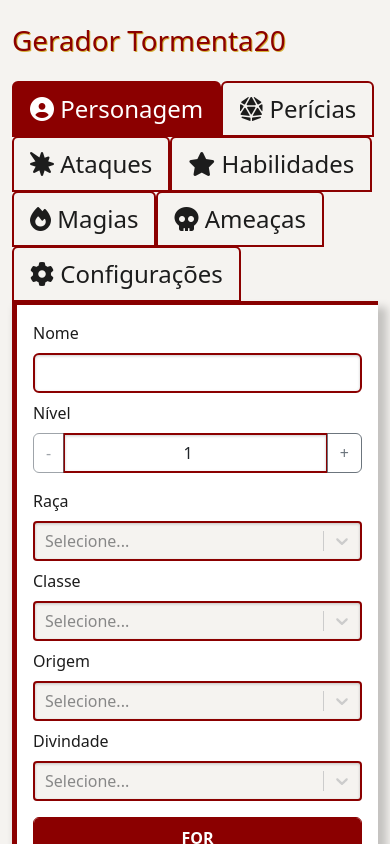
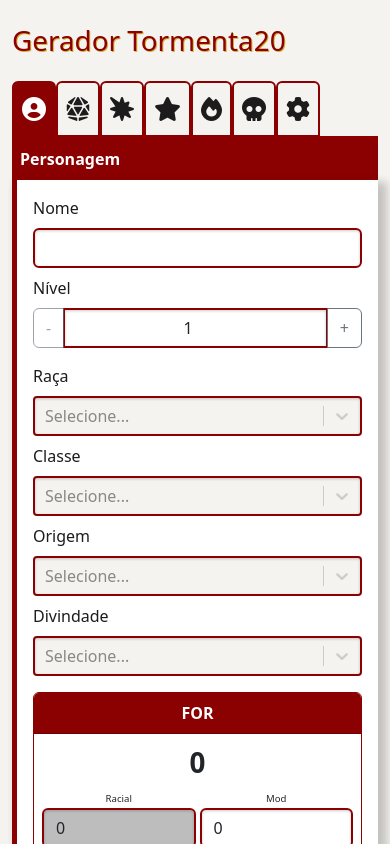
Before and after one commit to Jefersonblc/CharMakerT20, a React (Vite) app: page / in a window 390 px wide. Shown: the top 844 px of the page. Built offline with nearby package versions, Linux system fonts and the light colour scheme.

Commit message:
Add tab title styling and improve   layout to use on mobile

```diff
--- a/src/App.css
+++ b/src/App.css
@@ -149,6 +149,12 @@ pre {
 
 .nav-tabs {
   border-bottom: 3px solid var(--t20-red);
+}
+
+.tab-title {
+  color: white;
+  background-color: var(--t20-red);
+  border-color: var(--t20-red);
 }
 
 .table {
--- a/src/App.jsx
+++ b/src/App.jsx
@@ -28,17 +28,17 @@ function App() {
     <div className="container-md">
       <h1 className="my-4">Gerador Tormenta20</h1>
 
-      <ul className="nav nav-tabs" id="mainTabs" role="tablist">
+      <ul className="nav nav-tabs small" id="mainTabs" role="tablist">
         {tabs.map((tab, idx) => (
           <li className="nav-item" role="presentation" key={tab.name}>
             <button
-              className={`nav-link ${activeTab === idx ? 'active' : ''}`}
+              className={`nav-link ${activeTab === idx ? 'active' : ''} p-2 px-md-3`}
               onClick={() => setActiveTab(idx)}
               onMouseOver={() => setAnimateTab(idx)}
               onMouseLeave={() => setAnimateTab(-1)}
               type="button"
             >
-              <i className={tab.icon + (animateTab === idx ? ` ${tab.animation}` : "")}></i> {tab.name}
+              <i className={tab.icon + (animateTab === idx ? ` ${tab.animation}` : "")}></i><span className="d-none d-md-inline"> {tab.name}</span>
             </button>
           </li>
         ))}
@@ -46,6 +46,9 @@ function App() {
 
       <div className="tab-content">
         <div className="tab-pane fade show active">
+          <div className="d-md-none p-2 tab-title">
+            <span className="fw-bold">{tabs[activeTab].name}</span>
+          </div>
           {tabs[activeTab].component}
         </div>
       </div>
```
